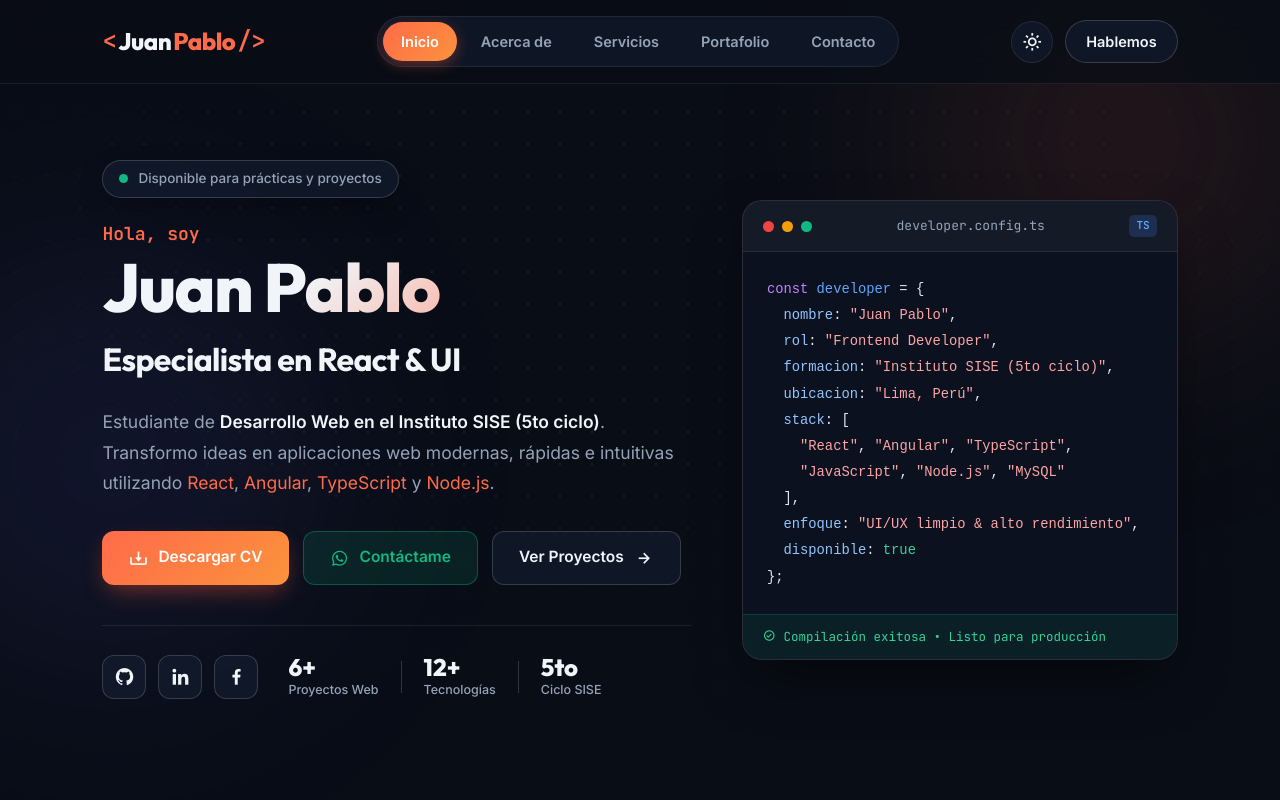
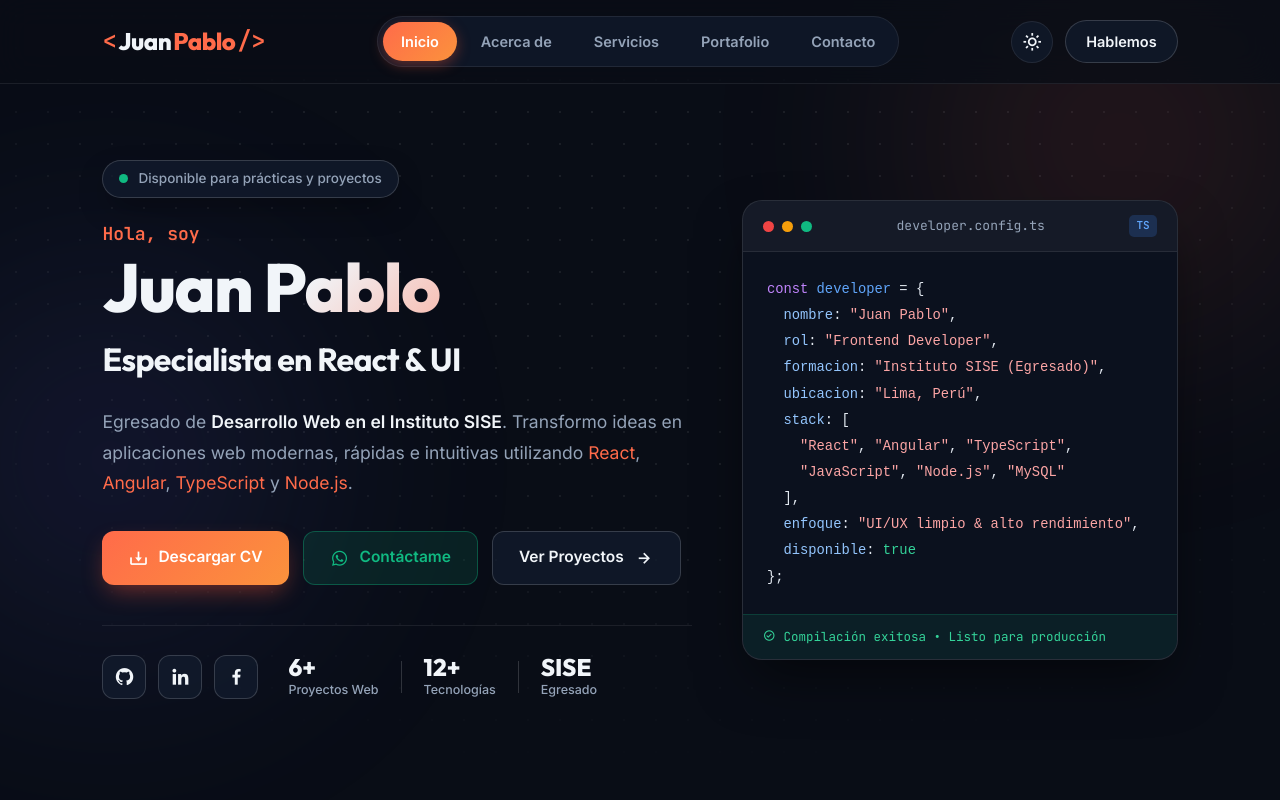
Before and after one commit to Juanpablo19a/prueba.portafolio, a plain HTML site: page index.html in a window 1280 px wide. Shown: the top 800 px of the page. Drawn offline with nearby package versions, Linux system fonts and the light colour scheme.

Commit message:
update: actualizar descripcion a egresado y enlazar nuevo CV

```diff
--- a/index.html
+++ b/index.html
@@ -81,7 +81,7 @@
             </h2>
 
             <p class="home-description">
-              Estudiante de <strong>Desarrollo Web en el Instituto SISE (5to ciclo)</strong>.
+              Egresado de <strong>Desarrollo Web en el Instituto SISE</strong>.
               Transformo ideas en aplicaciones web modernas, rápidas e intuitivas
               utilizando <span>React</span>, <span>Angular</span>, <span>TypeScript</span> y
               <span>Node.js</span>.
@@ -89,7 +89,7 @@
 
             <div class="home-cta-group">
               <a
-                href="resource/cv-juan-pablo (2).pdf"
+                href="resource/CV - Juan Pablo Ángel Acosta Castro.pdf"
                 class="btn btn-primary"
                 download
               >
@@ -154,8 +154,8 @@
                 </div>
                 <div class="stat-divider"></div>
                 <div class="stat-item">
-                  <strong>5to</strong>
-                  <span>Ciclo SISE</span>
+                  <strong>SISE</strong>
+                  <span>Egresado</span>
                 </div>
               </div>
             </div>
@@ -177,7 +177,7 @@
                 <pre><code><span class="c-keyword">const</span> <span class="c-var">developer</span> = {
   <span class="c-prop">nombre</span>: <span class="c-str">"Juan Pablo"</span>,
   <span class="c-prop">rol</span>: <span class="c-str">"Frontend Developer"</span>,
-  <span class="c-prop">formacion</span>: <span class="c-str">"Instituto SISE (5to ciclo)"</span>,
+  <span class="c-prop">formacion</span>: <span class="c-str">"Instituto SISE (Egresado)"</span>,
   <span class="c-prop">ubicacion</span>: <span class="c-str">"Lima, Perú"</span>,
   <span class="c-prop">stack</span>: [
     <span class="c-str">"React"</span>, <span class="c-str">"Angular"</span>, <span class="c-str">"TypeScript"</span>,
@@ -242,7 +242,7 @@
                 <i class="bx bxs-graduation"></i>
                 <div>
                   <h4>Educación</h4>
-                  <p>Desarrollo Web — Instituto SISE (5to Ciclo)</p>
+                  <p>Desarrollo Web — Instituto SISE (Egresado)</p>
                 </div>
               </div>
               <div class="highlight-box">
```
Also changed, not shown: 3 other files.
